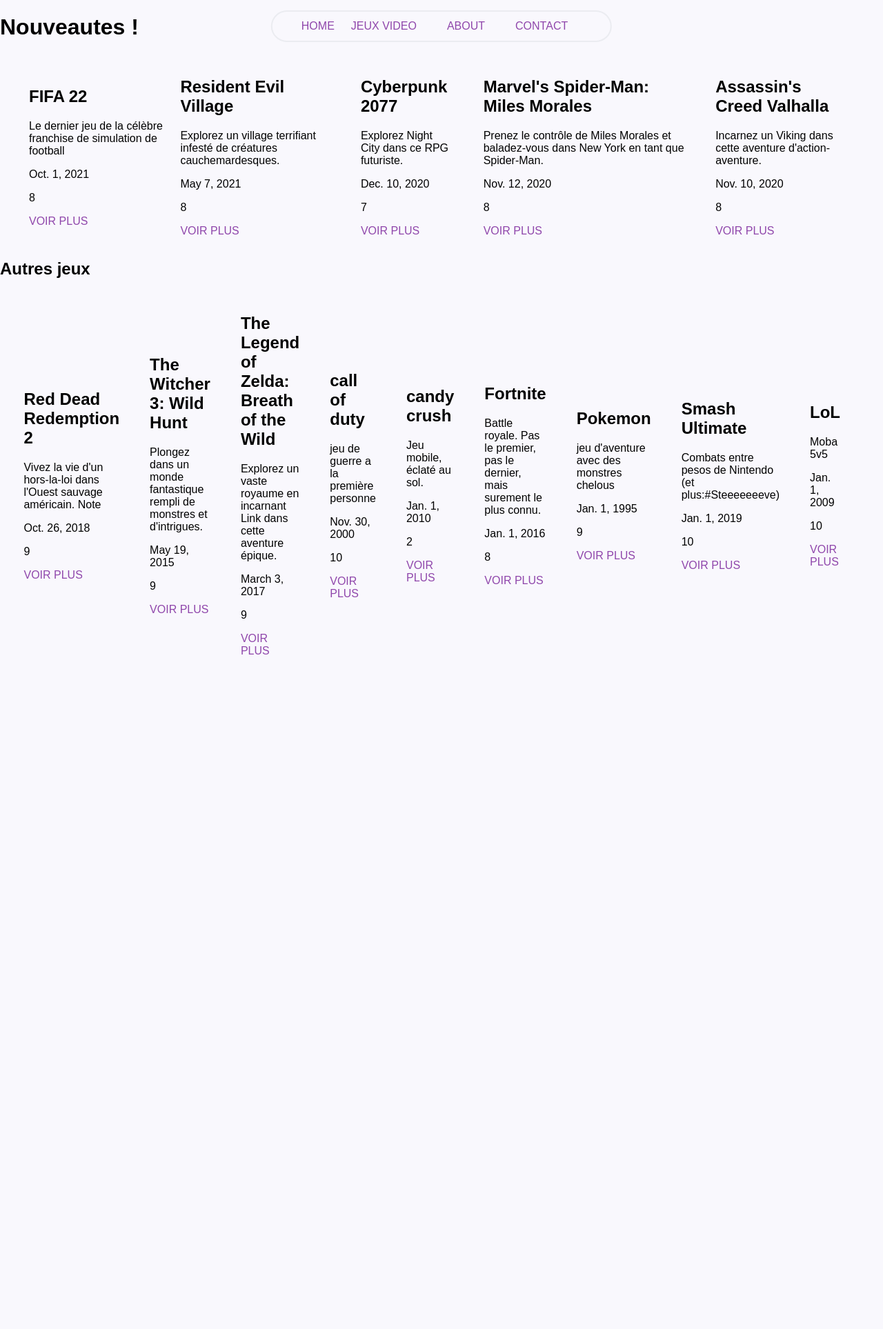
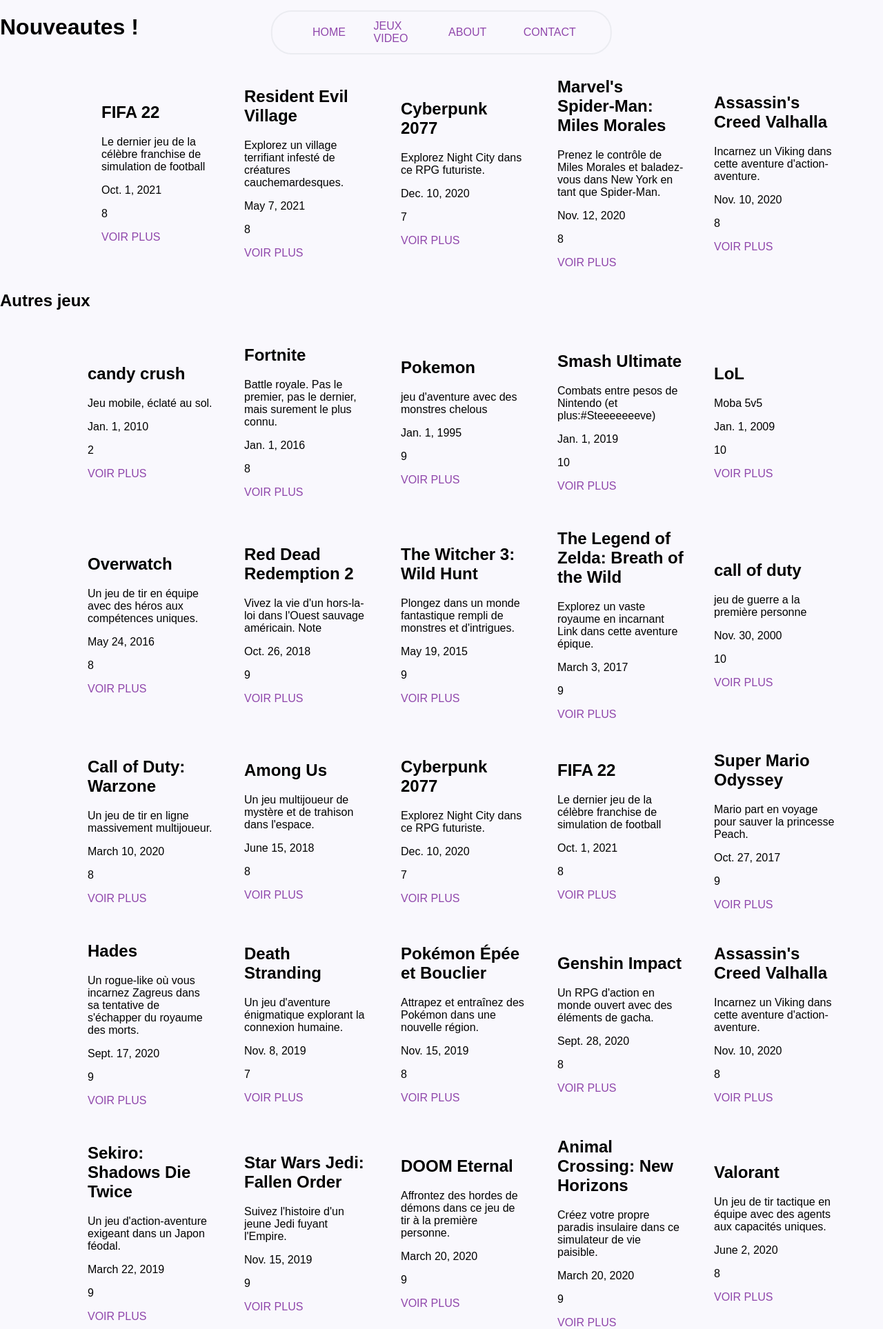
Before and after one commit to nekamiry002/projet-final-final-piscine, a Django app: page /jv.com/ in a window 1280 px wide. Shown: the top 1927 px of the page at 69% size. Before the commit the page ends 949 px from the top, so only its background shows below. Run offline with Django 4.2, Linux system fonts and the light colour scheme; data comes from the database, SQL or seed files in the repository.

Commit message:
final push css modif

```diff
--- a/allojeu/main_site/templates/main_site/Home_page.html
+++ b/allojeu/main_site/templates/main_site/Home_page.html
@@ -3,7 +3,7 @@
 {%block content%}
     {% if nouveautes %}
         <h1>Nouveautes !</h1>
-        <ul>
+        <ul id="nouveau">
             {% for jeu in nouveautes %}
                 <li>
                     <h2>{{ jeu.name }}</h2>
@@ -20,7 +20,8 @@
 
     {% if jeux %}
         <h2>Autres jeux</h2>
-        <ul>
+        <div id="tous_les_jeux">
+            <ul >
                 {% for jeu in jeux %}
                     <li>
                         <h2>{{ jeu.name }}</h2>
@@ -31,6 +32,7 @@
                     </li>
                 {% endfor %}
             </ul>
+        </div>
     {% else %}
         <p>Aucun jeu disponible.</p>
     {% endif %}
--- a/allojeu/static/global/style.css
+++ b/allojeu/static/global/style.css
@@ -34,6 +34,7 @@
     border-radius: 5px;
     padding: 10px;
     transition: background 0.2s;
+    width: 15%;
 }
 
 ul li a {
@@ -93,6 +94,7 @@
     display: flex;
     flex-direction: row-reverse;
     align-items: center;
+    flex-wrap: wrap;
 }
 
 ul li.cart-icon {
@@ -113,3 +115,9 @@
         top: 15px;
     }
 }
+
+.tous_les_jeux ul{
+    display: flex;
+    max-width: 100%;
+    flex-wrap: wrap;
+}
```
Lines whose indentation alone changed are shown as unchanged.
